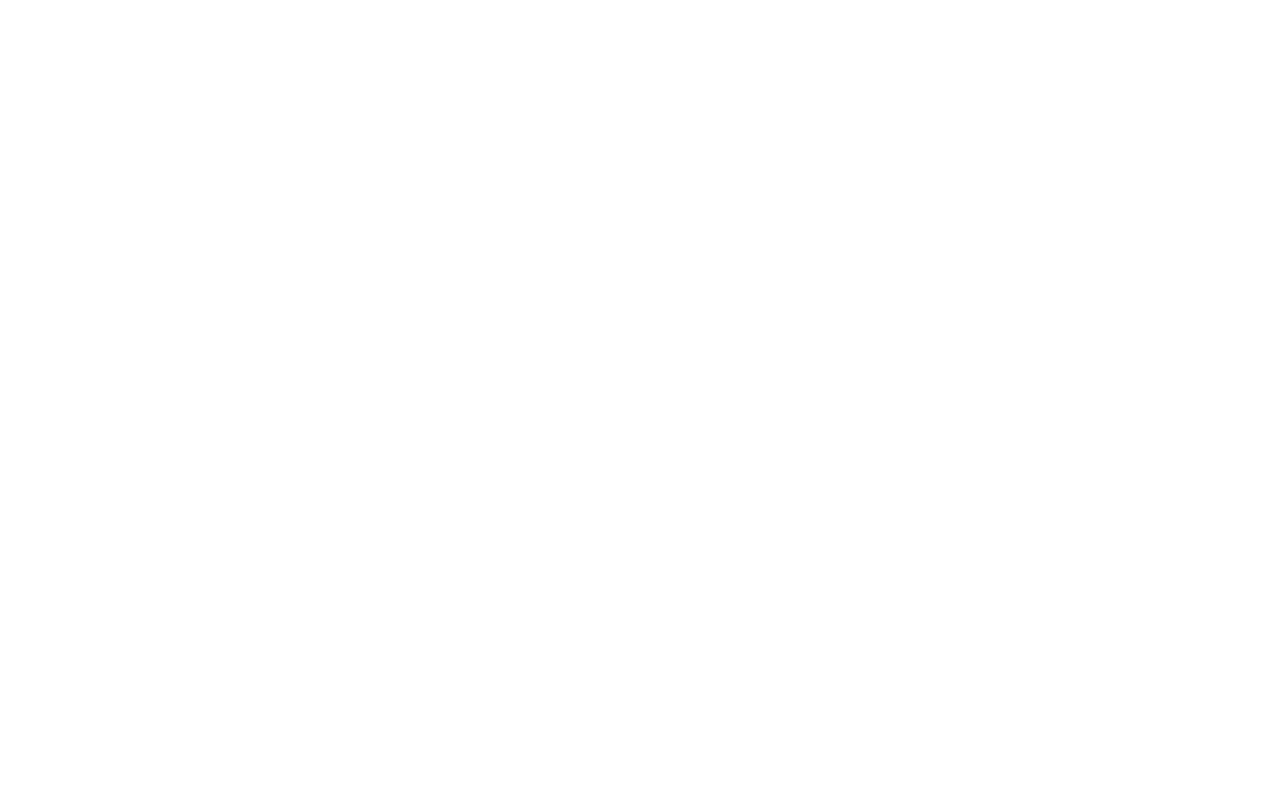
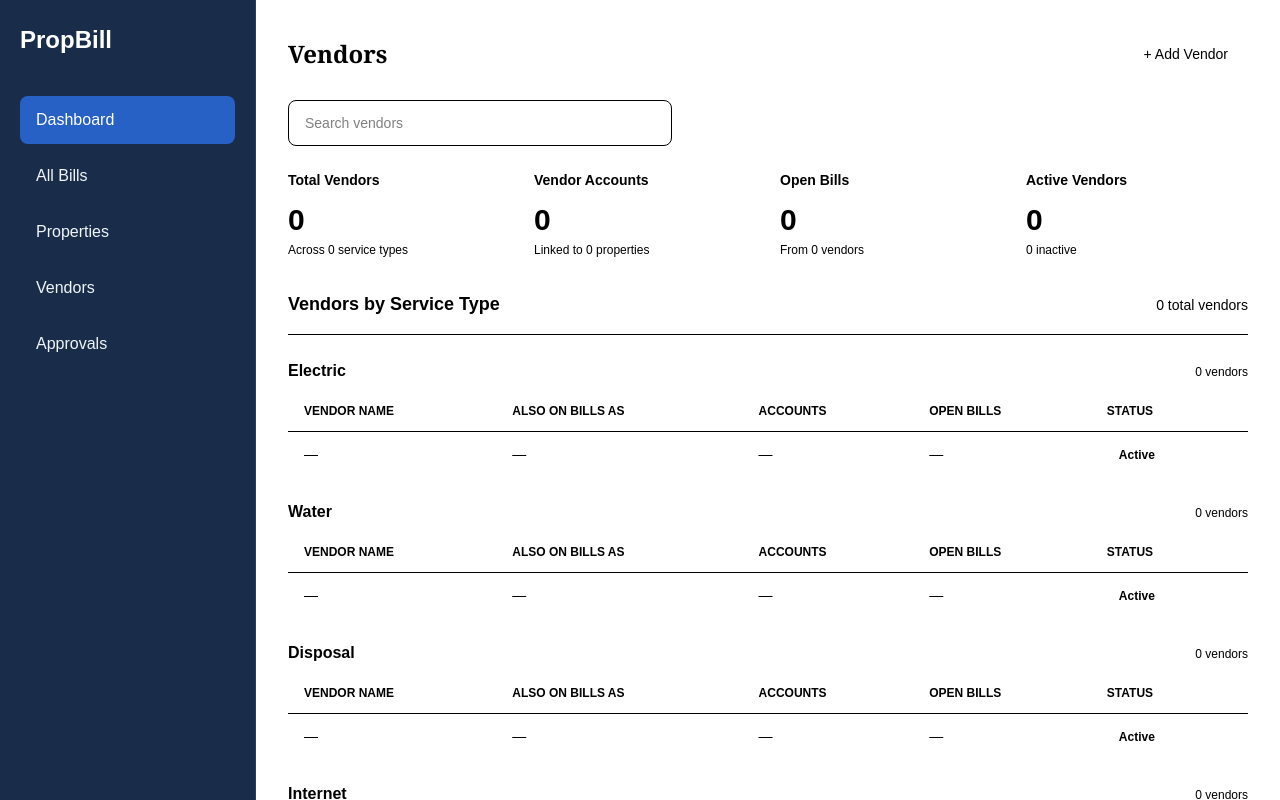
Before and after one commit to adrianc1/cohort-team-2026-mernace-to-society, a React (Vite) app in the folder frontend/: page /vendors in a window 1280 px wide. Before the commit this address had no page. Shown: the top 800 px of the page. Built offline with nearby package versions, Linux system fonts and the light colour scheme.

Commit message:
vendors page skeleton

```diff
--- a/frontend/src/App.jsx
+++ b/frontend/src/App.jsx
@@ -1,8 +1,8 @@
-
-import { BrowserRouter, Routes, Route } from "react-router-dom"
-import LandingPage from "./pages/LandingPage"
-import DashboardPage from "./pages/DashboardPage"
-import PropertiesPage from "./pages/PropertiesPage"
+import { BrowserRouter, Routes, Route } from "react-router-dom";
+import LandingPage from "./pages/LandingPage";
+import DashboardPage from "./pages/DashboardPage";
+import PropertiesPage from "./pages/PropertiesPage";
+import VendorsPage from "./pages/VendorsPage";
 
 function App() {
   return (
@@ -11,9 +11,10 @@
         <Route path="/" element={<LandingPage />} />
         <Route path="/dashboard" element={<DashboardPage />} />
         <Route path="/properties" element={<PropertiesPage />} />
+        <Route path="/vendors" element={<VendorsPage />} />
       </Routes>
     </BrowserRouter>
-  )
+  );
 }
 
-export default App
+export default App;
--- /dev/null
+++ b/frontend/src/pages/VendorsPage.jsx
@@ -0,0 +1,131 @@
+import Sidebar from "../components/Sidebar";
+
+const cards = [
+  { title: "Total Vendors", value: "0", note: "Across 0 service types" },
+  { title: "Vendor Accounts", value: "0", note: "Linked to 0 properties" },
+  { title: "Open Bills", value: "0", note: "From 0 vendors" },
+  { title: "Active Vendors", value: "0", note: "0 inactive" },
+];
+
+// service_type lives on vendor_account (electric, water, etc.)
+const serviceTypes = [
+  "Electric",
+  "Water",
+  "Disposal",
+  "Internet",
+  "Property Services",
+];
+
+// keys match current MVP ERD tables
+const columns = [
+  { label: "Vendor Name", key: "name", mobile: true },
+  { label: "Also On Bills As", key: "aliases" },
+  { label: "Accounts", key: "accounts" },
+  { label: "Open Bills", key: "open_bills" },
+  { label: "Status", key: "status", mobile: true },
+];
+
+const hideOnMobile = (col) => (col.mobile ? "" : "hidden md:table-cell");
+
+function VendorsPage() {
+  return (
+    <div className="flex min-h-screen bg-white text-black">
+      <Sidebar />
+      <main className="min-w-0 flex-1 p-4 md:p-8">
+        <section className="flex flex-wrap items-center justify-between gap-4">
+          <h1 className="font-serif text-2xl font-bold">Vendors</h1>
+          <button className="btn-primary px-5 py-3 text-sm">
+            + Add Vendor
+          </button>
+        </section>
+
+        {/* Search */}
+        <div className="mt-6">
+          <label htmlFor="vendor-search" className="sr-only">
+            Search vendors
+          </label>
+          <input
+            id="vendor-search"
+            type="search"
+            placeholder="Search vendors"
+            className="w-full rounded-lg border border-secondary px-4 py-3 text-sm md:max-w-sm"
+          />
+        </div>
+
+        {/* Summary cards */}
+        <section className="mt-6 grid grid-cols-2 gap-4 lg:grid-cols-4 lg:gap-6">
+          {cards.map(({ title, value, note }) => (
+            <div key={title} className="card">
+              <h3 className="text-sm font-semibold">{title}</h3>
+              <p className="mt-3 text-3xl font-bold">{value}</p>
+              {note && <p className="mt-1 text-xs">{note}</p>}
+            </div>
+          ))}
+        </section>
+
+        {/* Vendors by service type */}
+        <section className="card mt-8">
+          <div className="flex items-baseline justify-between border-b border-black pb-4">
+            <h2 className="text-lg font-bold">Vendors by Service Type</h2>
+            <span className="text-sm">0 total vendors</span>
+          </div>
+
+          {serviceTypes.map((type) => (
+            <div key={type} className="mt-6">
+              <div className="flex items-baseline justify-between">
+                <h3 className="font-semibold">{type}</h3>
+                <span className="text-xs">0 vendors</span>
+              </div>
+
+              <table className="mt-2 w-full rounded-lg bg-white text-left text-sm">
+                <thead>
+                  <tr className="text-xs uppercase">
+                    {columns.map((col) => (
+                      <th
+                        key={col.key}
+                        className={`px-4 py-3 font-semibold ${hideOnMobile(col)}`}
+                      >
+                        {col.label}
+                      </th>
+                    ))}
+                    <th className="w-8 md:hidden">
+                      <span className="sr-only">Open</span>
+                    </th>
+                  </tr>
+                </thead>
+
+                <tbody>
+                  {/* Placeholder row — replace with mapped vendor data later */}
+                  <tr className="border-t border-section">
+                    {columns.map((col) => (
+                      <td
+                        key={col.key}
+                        className={`px-4 py-3 ${hideOnMobile(col)}`}
+                      >
+                        {col.key === "status" ? (
+                          <span className="rounded-full bg-secondary px-3 py-1 text-xs font-semibold">
+                            Active
+                          </span>
+                        ) : (
+                          "—"
+                        )}
+                      </td>
+                    ))}
+                    <td
+                      className="pr-4 text-right md:hidden"
+                      aria-hidden="true"
+                    >
+                      →
+                    </td>
+                  </tr>
+                </tbody>
+              </table>
+            </div>
+          ))}
+        </section>
+      </main>
+    </div>
+  );
+}
+
+export default VendorsPage;
```
